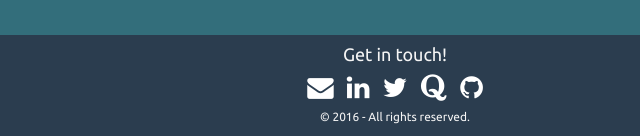
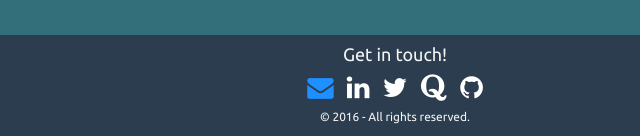
Before and after one commit to DarthLlama/About, a plain HTML site: page index.html in a window 1280 px wide. In both pictures the pointer is over the icon 565 px from the left and 1966 px from the top of the page. Shown: the part 1879-2015 px from the top of the page, 245-885 px from the left. Drawn offline with Linux system fonts and the light colour scheme.

Commit message:
Add files via upload

```diff
--- a/assets/main.css
+++ b/assets/main.css
@@ -21,6 +21,7 @@ hr {
     margin-right: 25%;
     margin-left: 25%;
     opacity: 0.5;
+    margin-bottom: 20px;
 }
 
 .row {
@@ -93,6 +94,10 @@ h4 {
     color: black;
 }
 
+.fa-envelope:hover {
+    color: dodgerblue;
+}
+
 @media only screen and (max-width: 720px) {
     .skills-logo {
         max-width: 200px;
```
